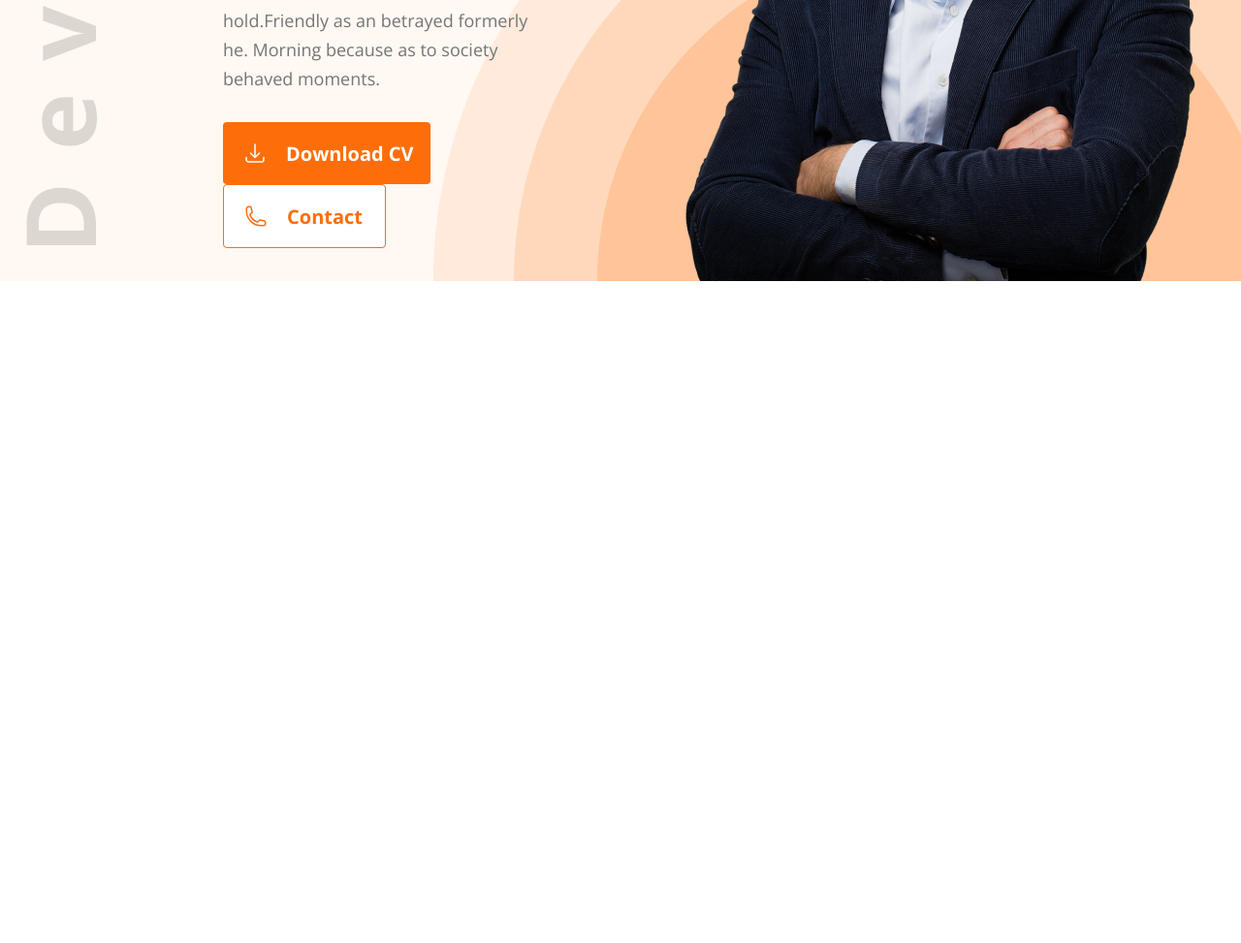
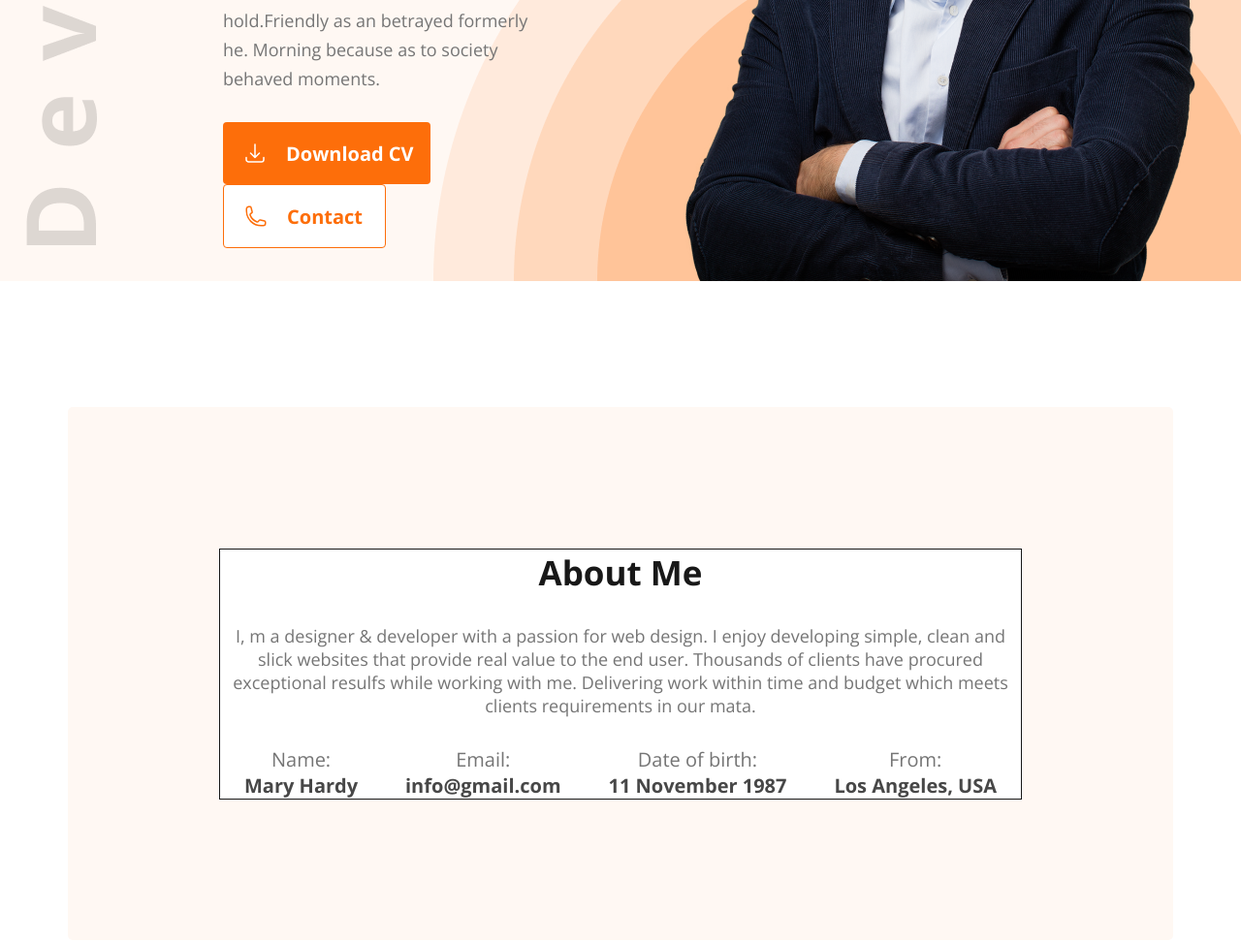
Before and after one commit to ihk-7/tools-dev-portfolio, a plain HTML site: page index.html in a window 1280 px wide. Shown: the part 547-1520 px from the top of the page at 97% size. Before the commit the page ends 837 px from the top, so only its background shows below. Drawn offline with nearby package versions, Linux system fonts and the light colour scheme.

Commit message:
Added About Me section

```diff
--- a/index.html
+++ b/index.html
@@ -72,5 +72,38 @@
         <img src="images/hardy.png" alt="" />
       </section>
     </header>
+
+    <main>
+      <section class="about-section">
+        <div class="about-me-container dark-01">
+          <h3 class="about-me dark-01">About Me</h3>
+          <p class="about-desc dark-03">
+            I, m a designer & developer with a passion for web design. I enjoy
+            developing simple, clean and slick websites that provide real value
+            to the end user. Thousands of clients have procured exceptional
+            resulfs while working with me. Delivering work within time and
+            budget which meets clients requirements in our mata.
+          </p>
+          <div class="about-details">
+            <div class="detail-item">
+              <h3>Name:</h3>
+              <p>Mary Hardy</p>
+            </div>
+            <div class="detail-item">
+              <h3>Email:</h3>
+              <p>info@gmail.com</p>
+            </div>
+            <div class="detail-item">
+              <h3>Date of birth:</h3>
+              <p>11 November 1987</p>
+            </div>
+            <div class="detail-item">
+              <h3>From:</h3>
+              <p>Los Angeles, USA</p>
+            </div>
+          </div>
+        </div>
+      </section>
+    </main>
   </body>
 </html>
--- a/styles.css
+++ b/styles.css
@@ -135,3 +135,59 @@ button svg {
   margin-right: 10px;
   vertical-align: middle;
 }
+
+/*About me started here*/
+
+main {
+  max-width: 1140px;
+  margin: 0px auto;
+  margin-top: 130px;
+  margin-bottom: 130px;
+}
+
+.about-section{
+  background-color: #FFF8F3;
+  height: 550px;
+  border-radius: 5px;
+  display: flex;
+  align-items: center;
+  justify-content: center;
+}
+
+.about-me-container{
+  margin: 0pc 156px;
+  background-color: white;
+  border: 1px solid;
+}
+
+.about-me{
+  margin-bottom: 30px;
+  font-size: 35px;
+  font-weight: 700;
+  text-align: center;
+}
+
+.about-desc{
+  margin-bottom: 30px;
+  font-size: 18px;
+  font-weight: 400;
+  text-align: center;
+}
+
+.about-details{
+  display: flex;
+  justify-content: space-between;
+  text-align: center;
+  margin: 0px 25px;
+}
+
+.detail-item h3{
+  color:#757575;
+  font-size: 20px;
+  font-weight: 400;
+}
+.detail-item p{
+  color: #474747;
+  font-size: 20px;
+  font-weight: 700;
+}
```
